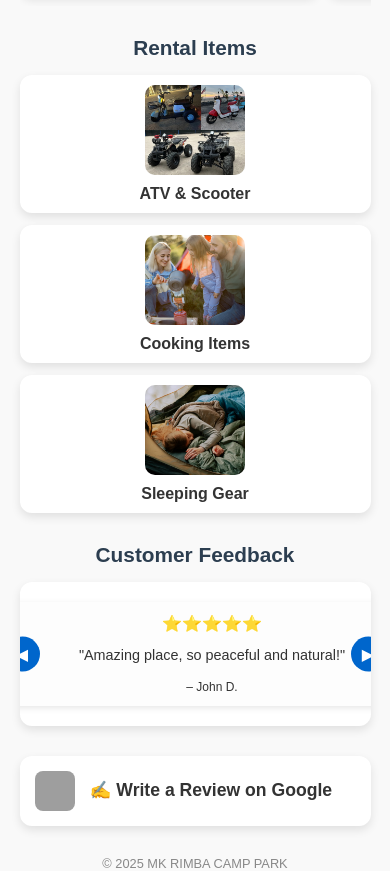
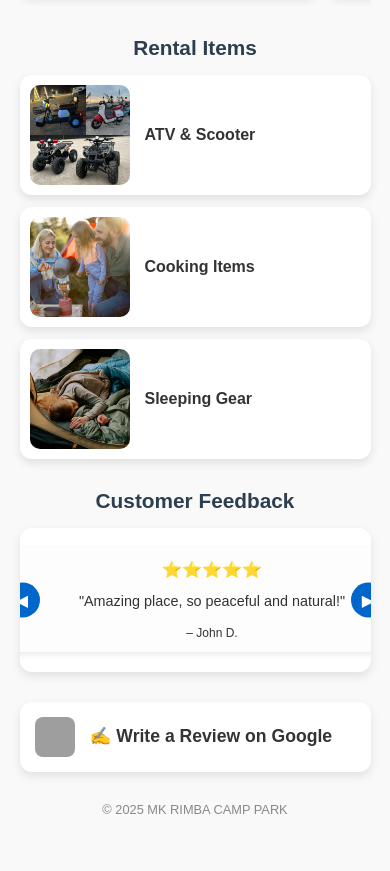
Before and after one commit to Shafiqaiman0104/Try, a plain HTML site: page Lp.html in a window 390 px wide. Shown: the part 1196-2067 px from the top of the page. After the commit the page ends 2013 px from the top, so only its background shows below. Drawn offline with Linux system fonts and the light colour scheme; grey boxes are pictures that could not be loaded.

Commit message:
Update Lp.html

```diff
--- a/Lp.html
+++ b/Lp.html
@@ -162,7 +162,7 @@
       color: #333;
     }
 
-    /* Rental Section (horizontal inside card) */
+    /* Rental Section (always horizontal) */
     .rental-section {
       margin: 30px 0;
     }
@@ -174,6 +174,7 @@
     .rental-card {
       display: flex;
       align-items: center;
+      flex-direction: row;
       background: white;
       border-radius: 12px;
       box-shadow: 0 4px 10px rgba(0,0,0,0.1);
@@ -194,19 +195,6 @@
       color: #333;
       font-size: 1rem;
       margin: 0;
-}
-
-/* ✅ Force always horizontal */
-@media (max-width: 600px) {
-  .rental-card {
-    flex-direction: row;   /* override column */
-    text-align: left;
-  }
-  .rental-card img {
-    width: 100px;          /* shrink image for small screens */
-    margin-right: 10px;
-    margin-bottom: 0;      /* remove bottom margin */
-  }
     }
 
     /* Reviews Carousel */
@@ -294,6 +282,8 @@
       display: none;
       z-index: 1000;
     }
+
+    /* Responsive */
     @media (max-width: 600px) {
       .review-card { flex: 0 0 100%; }
       #chat-frame {
@@ -304,8 +294,7 @@
         border-radius: 15px;
       }
       .unit-card { flex: 0 0 85%; }
-      .rental-card { flex-direction: column; text-align: center; }
-      .rental-card img { margin: 0 0 10px 0; }
+      .rental-card img { width: 100px; height: auto; }
     }
   </style>
 </head>
```
Lines whose indentation alone changed are shown as unchanged.
